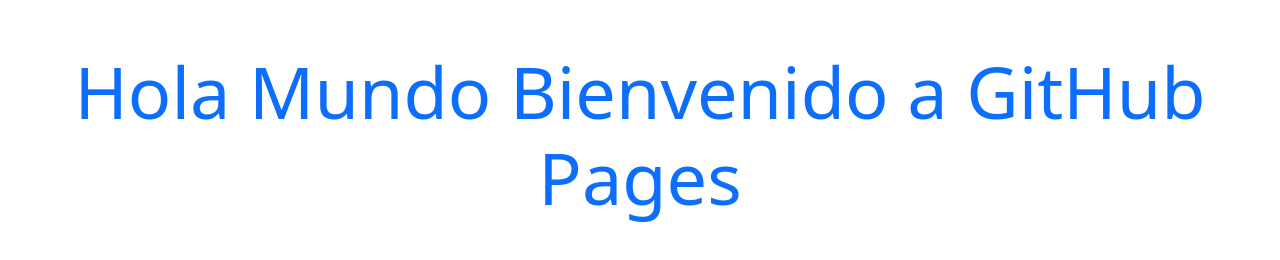
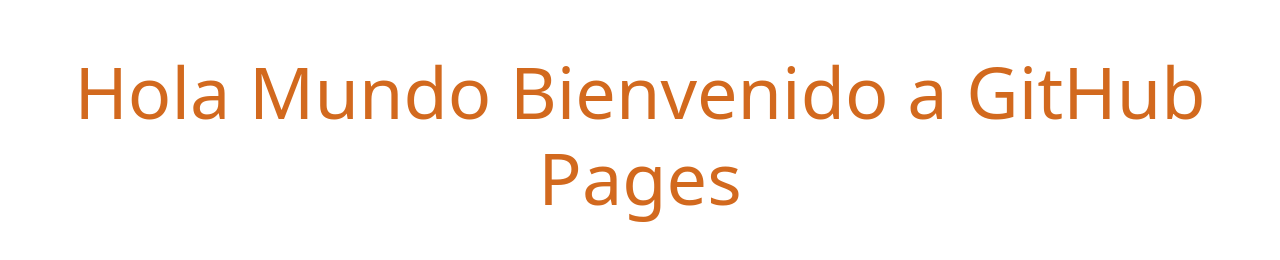
Before and after one commit to cras-1296/github.io, a plain HTML site: page index.html in a window 1280 px wide. Drawn offline with nearby package versions, Linux system fonts and the light colour scheme.

Commit message:
Cambio color de fuente ¿se verá en la página que subí? :/

```diff
--- a/index.html
+++ b/index.html
@@ -13,7 +13,7 @@
 </head>
 
 <body>
-    <h1 class="text-center mt-5 display-2 text-primary">Hola Mundo Bienvenido a GitHub Pages</h1>
+    <h1 class="text-center mt-5 display-2" style="color:chocolate">Hola Mundo Bienvenido a GitHub Pages</h1>
 
 
     <!-- Option 1: Bootstrap Bundle with Popper -->
```
